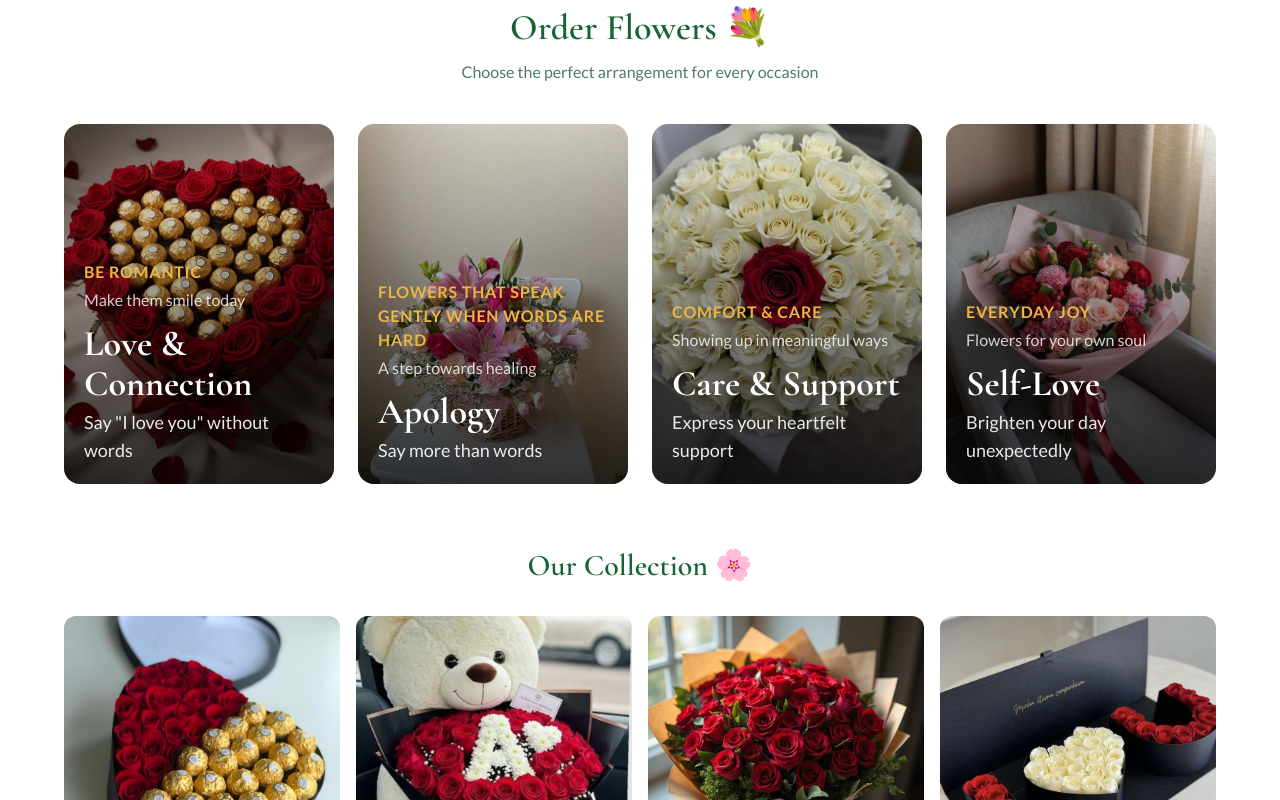
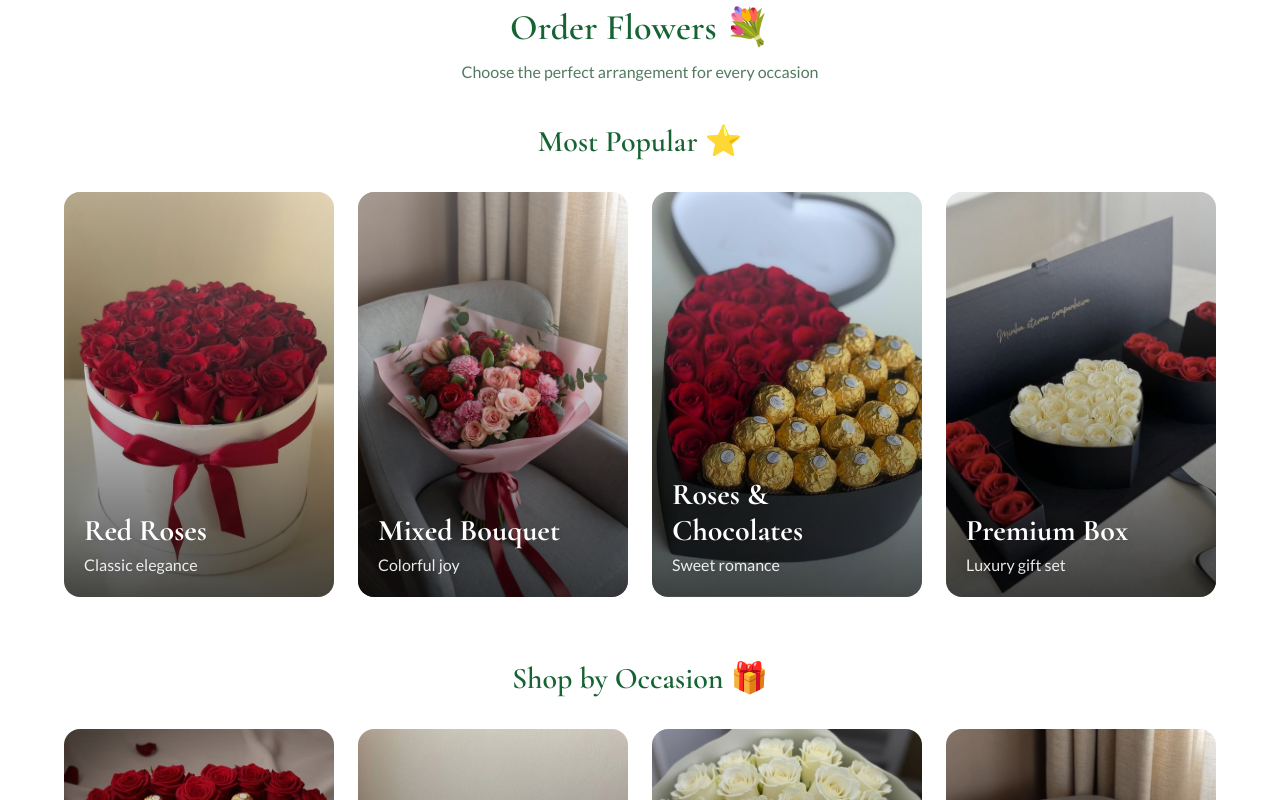
Before and after one commit to br-1-ght/HemaField, a React (Vite) app: page / in a window 1280 px wide. Shown: the part 820-1620 px from the top of the page. Built offline with nearby package versions, Linux system fonts and the light colour scheme; the HTML template or start-up script is replaced by a standard one.

Commit message:
replaced the images

```diff
--- a/src/components/EmailPopup.tsx
+++ b/src/components/EmailPopup.tsx
@@ -4,7 +4,7 @@ import { Button } from "@/components/ui/button";
 import { Input } from "@/components/ui/input";
 import { toast } from "@/hooks/use-toast";
 import emailjs from "@emailjs/browser";
-import flowersHero from "@/assets/flowers-hero.jpg";
+import flowersHero from "@/assets/flowers-hero.jpeg";
 import valentineFlowers from "@/assets/valentine-flowers.jpg";
 
 // EmailJS configuration
@@ -148,8 +148,8 @@ export function EmailPopup({
       });
 
       handleClose();
-    } catch (error: any) {
-      console.error("EmailJS error:", error);
+    } catch (error) {
+      console.error("EmailJS error:", error instanceof Error ? error.message : error);
       toast({
         title: "Something went wrong",
         description: "Please try again later",
--- a/src/components/LeadCapturePopup.tsx
+++ b/src/components/LeadCapturePopup.tsx
@@ -4,7 +4,7 @@ import { Button } from "@/components/ui/button";
 import { Input } from "@/components/ui/input";
 import { toast } from "@/hooks/use-toast";
 import emailjs from "@emailjs/browser";
-import flowersHero from "@/assets/flowers-hero.jpg";
+import flowersHero from "@/assets/flowers-hero.jpeg";
 
 // EmailJS configuration
 const EMAILJS_PUBLIC_KEY = "kxy-rMZAOtD0I7wCU";
@@ -80,8 +80,8 @@ export function LeadCapturePopup({ onClose }: LeadCapturePopupProps) {
       });
 
       onClose();
-    } catch (error: any) {
-      console.error("EmailJS error:", error);
+    } catch (error) {
+      console.error("EmailJS error:", error instanceof Error ? error.message : error);
       toast({
         title: "Something went wrong",
         description: "Please try again later",
--- a/src/components/OrderFlowersSection.tsx
+++ b/src/components/OrderFlowersSection.tsx
@@ -23,6 +23,53 @@ interface CategoryCardProps {
   image: string;
   overlayItems: string[];
   onOrderClick: () => void;
+}
+
+interface PopularCardProps {
+  title: string;
+  subtitle: string;
+  image: string;
+  onOrderClick: () => void;
+}
+
+function PopularCard({ title, subtitle, image, onOrderClick }: PopularCardProps) {
+  return (
+    <div
+      className="relative rounded-2xl overflow-hidden aspect-[2/3] group cursor-pointer transition-all duration-500 hover:shadow-2xl hover:-translate-y-2"
+      onClick={onOrderClick}
+    >
+      {/* Background Image with lighter overlay */}
+      <img
+        src={image}
+        alt={title}
+        className="absolute inset-0 w-full h-full object-cover transition-transform duration-700 group-hover:scale-110"
+      />
+
+      {/* Light overlay for text readability */}
+      <div className="absolute inset-0 bg-gradient-to-t from-black/70 via-black/20 to-white/30 group-hover:from-black/80 group-hover:via-black/30 transition-all duration-300" />
+
+      {/* Content */}
+      <div className="absolute bottom-0 left-0 right-0 p-5 text-white transform transition-transform duration-300 group-hover:translate-y-[-8px]">
+        <h3 className="font-display text-2xl md:text-3xl font-bold mb-1 drop-shadow-lg">
+          {title}
+        </h3>
+        <p className="font-body text-sm md:text-base text-white/90 font-medium drop-shadow-md">
+          {subtitle}
+        </p>
+      </div>
+
+      {/* Hover button */}
+      <div className="absolute inset-0 flex items-center justify-center opacity-0 group-hover:opacity-100 transition-opacity duration-300">
+        <Button
+          size="sm"
+          className="bg-white text-primary hover:bg-white/90 font-body font-semibold gap-2 shadow-lg transform scale-90 group-hover:scale-100 transition-transform duration-300"
+        >
+          <MessageCircle className="h-4 w-4" />
+          Order Now
+        </Button>
+      </div>
+    </div>
+  );
 }
 
 function CategoryCard({
@@ -173,6 +220,29 @@ export function OrderFlowersSection() {
     },
   ];
 
+  const popularItems = [
+    {
+      title: "Red Roses",
+      subtitle: "Classic elegance",
+      image: redRosesWhiteBox,
+    },
+    {
+      title: "Mixed Bouquet",
+      subtitle: "Colorful joy",
+      image: pinkMixedBouquet,
+    },
+    {
+      title: "Roses & Chocolates",
+      subtitle: "Sweet romance",
+      image: rosesChocolatesHeart,
+    },
+    {
+      title: "Premium Box",
+      subtitle: "Luxury gift set",
+      image: luxuryBoxSet,
+    },
+  ];
+
   return (
     <section className="py-12 md:py-16 bg-background">
       <div className="container px-4">
@@ -186,7 +256,27 @@ export function OrderFlowersSection() {
           </p>
         </div>
 
+        {/* Most Popular Section */}
+        <div className="mb-16">
+          <h3 className="font-display text-2xl md:text-3xl font-semibold text-primary text-center mb-8">
+            Most Popular ⭐
+          </h3>
+          <div className="grid grid-cols-2 lg:grid-cols-4 gap-4 md:gap-6 max-w-6xl mx-auto">
+            {popularItems.map((item, index) => (
+              <PopularCard
+                key={index}
+                {...item}
+                onOrderClick={handleOrderClick}
+              />
+            ))}
+          </div>
+        </div>
+
         {/* Categories Grid */}
+        <div className="mb-10">
+          <h3 className="font-display text-2xl md:text-3xl font-semibold text-primary text-center mb-8">
+            Shop by Occasion 🎁
+          </h3>
           <div className="grid grid-cols-2 lg:grid-cols-4 gap-4 md:gap-6 max-w-6xl mx-auto">
             {categories.map((category, index) => (
               <CategoryCard
@@ -195,6 +285,7 @@ export function OrderFlowersSection() {
                 onOrderClick={handleOrderClick}
               />
             ))}
+          </div>
         </div>
 
         {/* Flower Gallery Section */}
--- a/src/pages/TikTok.tsx
+++ b/src/pages/TikTok.tsx
@@ -4,7 +4,7 @@ import { Card } from "@/components/ui/card";
 import { LeadCapturePopup } from "@/components/LeadCapturePopup";
 import { OrderFlowersSection } from "@/components/OrderFlowersSection";
 import { Clock, Star, MessageCircle, Gift, Truck, Shield } from "lucide-react";
-import flowersHero from "@/assets/flowers-hero.jpg";
+import flowersHero from "@/assets/flowers-hero.jpeg";
 import hemafieldLogo from "@/assets/hemafield-logo.png";
 export default function TikTok() {
   const [timeLeft, setTimeLeft] = useState({ hours: 2, minutes: 0, seconds: 0 });
```
Also changed, not shown: src/assets/flowers-hero.jpeg (added), src/assets/flowers-hero.jpg (deleted). Lines whose indentation alone changed are shown as unchanged.
